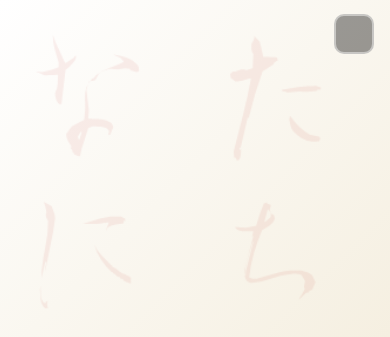
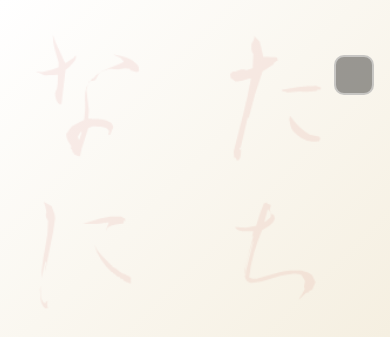
Before and after one commit to BrunoWACE/game-benkyou-now-challenge, a plain HTML site: page index.html in a window 390 px wide. Shown: the top 337 px of the page. Drawn offline with Linux system fonts and the light colour scheme.

Commit message:
feat: adiciona seção do Benkyou Now Challenge e ajustes no layout

```diff
--- a/index.html
+++ b/index.html
@@ -5,7 +5,9 @@
     <meta charset="UTF-8" />
     <meta name="viewport" content="width=device-width, initial-scale=1.0" />
     <title>BENKYOU NOW CHALLENGE</title>
-    <link rel="icon" href="./assets/LogoIcone.ico" type="image/x-icon">
+    <link rel="manifest" href="./manifest.json">
+    <meta name="theme-color" content="#111111">
+    <link rel="icon" href="./assets/logo_challenge.png" type="image/x-icon">
     <link rel="stylesheet" href="./style.css" />
 </head>
 
--- a/style.css
+++ b/style.css
@@ -8,8 +8,6 @@
     padding: 0;
     box-sizing: border-box;
 }
-
-
 
 
 /* =========================
@@ -36,7 +34,9 @@ body.loading #copyright {
 html,
 body {
     height: 100%;
+    overflow: hidden;
 }
+
 
 body {
     margin: 0;
@@ -240,6 +240,7 @@ h3 {
     max-width: 420px;
     margin-left: auto;
     margin-right: auto;
+    padding: 15px;
 }
 
 /* garante que os botões ocupem bem a célula */
@@ -750,6 +751,10 @@ body.in-game .hero-overlay {
 
 @media (max-width: 768px) {
 
+    .music-btn {
+        top: 55px;
+    }
+
     h1 {
         font-size: 38px;
         width: 370px;
@@ -923,4 +928,6 @@ body.in-game .hero-overlay {
     #owari {
         font-size: 110px;
     }
+
+
 }
```
Also changed, not shown: manifest.json (added), 1 other file.
